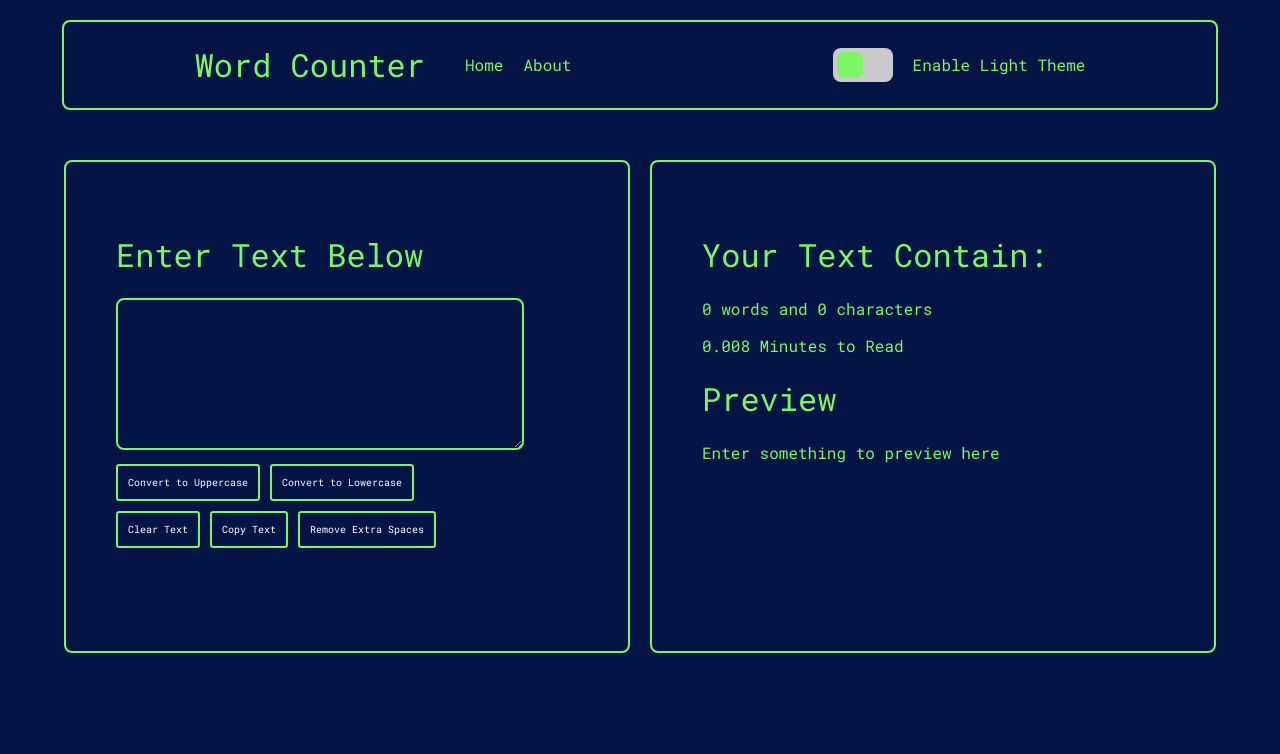
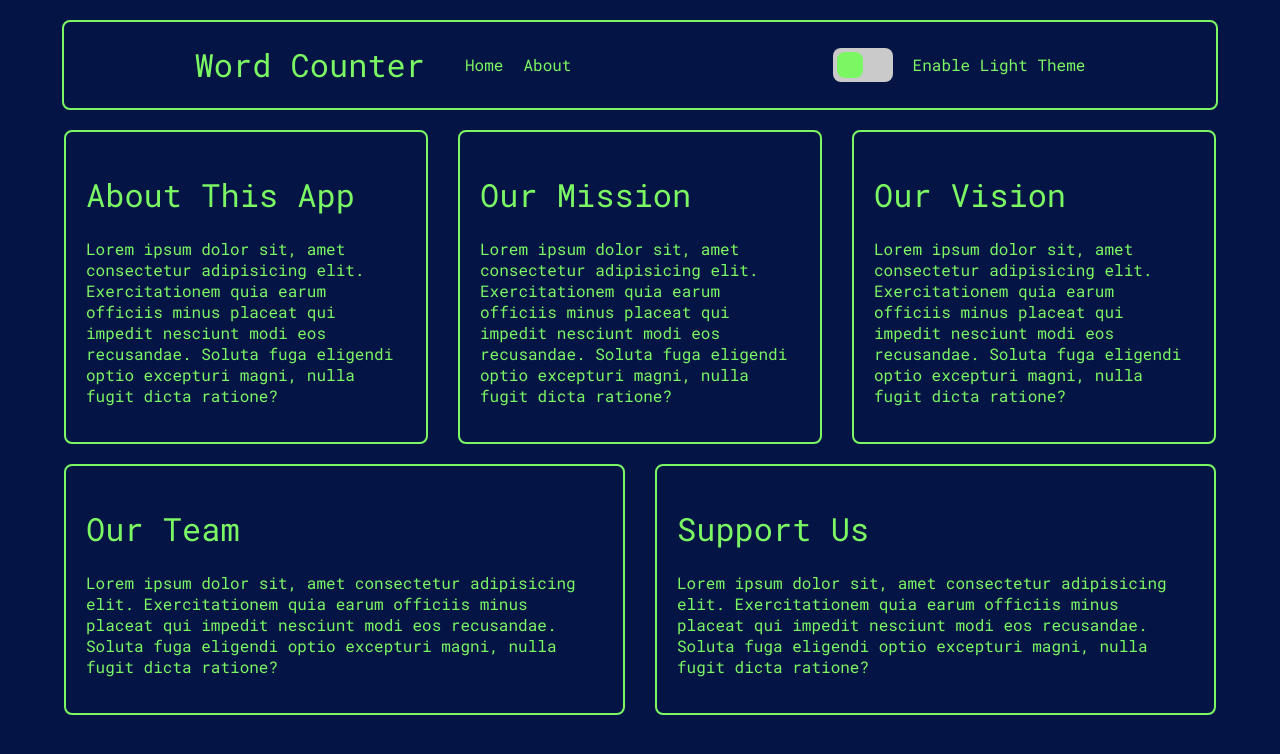
Before and after one commit to bilalshahzadd/textApp, a React (Create React App) app: page /About in a window 1280 px wide. Shown: the top 754 px of the page. Built offline with nearby package versions, Linux system fonts and the light colour scheme.

Commit message:
routing update

```diff
--- a/package.json
+++ b/package.json
@@ -8,6 +8,7 @@
     "@testing-library/user-event": "^13.5.0",
     "react": "^18.2.0",
     "react-dom": "^18.2.0",
+    "react-router-dom": "^6.4.4",
     "react-scripts": "5.0.1",
     "web-vitals": "^2.1.4"
   },
--- a/src/App.css
+++ b/src/App.css
@@ -1,4 +1,6 @@
 @import url('https://fonts.googleapis.com/css2?family=Roboto+Mono:wght@100;200;300;400;500;600;700&display=swap');
+
+/* GLOBAL STYLING */
 
 * {
   font-family: Roboto Mono;
@@ -9,6 +11,8 @@ body {
   background-color: #041545;
   color: #7bf763;
 }
+
+/* HEADER STYLING */
 
 .header {
   margin-top: 20px;
@@ -39,6 +43,13 @@ body {
 .mobileHeader {
   display: none;
 }
+
+.link {
+  color: #7bf763;
+  text-decoration: none;
+}
+
+/* SECTIONS AND CONTAINER STYLING */
 
 .section {
   margin-top: 50px;
@@ -80,47 +91,23 @@ body {
   cursor: pointer;
 }
 
-.toggle {
-  background-color: #00000000;
+.about {
+  margin-top: 20px;
+  display: flex;
+  align-items: center;
+  gap: 30px;
+  width: 90%;
+  margin-left: auto;
+  margin-right: auto;
+}
+
+.aboutContent {
   border: 2px solid #7bf763;
-  padding: 10px 50px;
-  color: #7bf763;
-  cursor: pointer;
+  padding: 20px;
   border-radius: 0.5rem;
 }
 
-.light header {
-  border: 2px solid #041545;
-  color: #041545;
-}
-
-.light .toggle {
-  border: 2px solid #041545;
-  color: #041545;
-}
-
-.light {
-  background-color: rgb(202, 202, 202);
-  color: #041545;
-}
-
-.light .container {
-  border: 2px solid #041545;
-}
-
-.light .textarea {
-  border: 2px solid #041545;
-  color: #041545;
-}
-
-.light .btn {
-  border: 2px solid #041545;
-  color: #041545;
-}
-
-#tooltipBox {
-  border: 2px solid #7bf763;
-}
+/* THEME TOGGLE BUTTON STYLING */
 
 .switch {
   position: relative;
@@ -181,6 +168,49 @@ input:checked+.slider:before {
   gap: 20px;
 }
 
+/*****
+
+LIGHT THEME STYLING
+
+*****/
+
+.light .aboutContent {
+  border: 2px solid #041545;
+}
+
+.light .link {
+  color: #041545;
+  text-decoration: none;
+}
+
+.light header {
+  border: 2px solid #041545;
+  color: #041545;
+}
+
+.light .toggle {
+  border: 2px solid #041545;
+  color: #041545;
+}
+
+.light {
+  background-color: rgb(202, 202, 202);
+  color: #041545;
+}
+
+.light .container {
+  border: 2px solid #041545;
+}
+
+.light .textarea {
+  border: 2px solid #041545;
+  color: #041545;
+}
+
+.light .btn {
+  border: 2px solid #041545;
+  color: #041545;
+}
 
 @media screen and (max-width:768px) {
 
@@ -226,22 +256,6 @@ input:checked+.slider:before {
     list-style: none;
   }
 
-  .toggle {
-    margin-top: 5px;
-    padding: 5px 30px 5px 30px;
-  }
-
-}
-
-@media only screen and (max-width: 600px) {
-
-  .all {
-    position: unset;
-    top: 0%;
-    left: 0%;
-    transform: translate(0%, 0%);
-  }
-
   .section {
     width: 100%;
     margin-top: 30px;
--- a/src/App.js
+++ b/src/App.js
@@ -1,13 +1,26 @@
 import "./App.css"
 import TextForm from "./components/TextForm";
 import Nav from "./components/Nav";
+import About from "./components/About";
+import {
+  BrowserRouter as Router,
+  Routes,
+  Route,
+  Link
+} from 'react-router-dom';
+
 
 function App() {
 
   return (
     <>
-      <Nav />
-      <TextForm />
+      <Router>
+        <Nav />
+        <Routes>
+          <Route exact path="/" element={<TextForm heading="Enter Text Below" />}></Route>
+          <Route exact path="/About" element={<About />}></Route>
+        </Routes>
+      </Router>
     </>
   );
 }
--- a/src/components/About.jsx
+++ b/src/components/About.jsx
@@ -4,16 +4,26 @@ export default function About() {
     return (
         <>
             <div className="about">
-                <div className="container">
-                    <h1>About</h1>
+                <div className="aboutContent">
+                    <h1>About This App</h1>
                     <p>Lorem ipsum dolor sit, amet consectetur adipisicing elit. Exercitationem quia earum officiis minus placeat qui impedit nesciunt modi eos recusandae. Soluta fuga eligendi optio excepturi magni, nulla fugit dicta ratione?</p>
                 </div>
-                <div className="container">
-                    <h1>About</h1>
+                <div className="aboutContent">
+                    <h1>Our Mission</h1>
                     <p>Lorem ipsum dolor sit, amet consectetur adipisicing elit. Exercitationem quia earum officiis minus placeat qui impedit nesciunt modi eos recusandae. Soluta fuga eligendi optio excepturi magni, nulla fugit dicta ratione?</p>
                 </div>
-                <div className="container">
-                    <h1>About</h1>
+                <div className="aboutContent">
+                    <h1>Our Vision</h1>
+                    <p>Lorem ipsum dolor sit, amet consectetur adipisicing elit. Exercitationem quia earum officiis minus placeat qui impedit nesciunt modi eos recusandae. Soluta fuga eligendi optio excepturi magni, nulla fugit dicta ratione?</p>
+                </div>
+            </div>
+            <div className="about">
+                <div className="aboutContent">
+                    <h1>Our Team</h1>
+                    <p>Lorem ipsum dolor sit, amet consectetur adipisicing elit. Exercitationem quia earum officiis minus placeat qui impedit nesciunt modi eos recusandae. Soluta fuga eligendi optio excepturi magni, nulla fugit dicta ratione?</p>
+                </div>
+                <div className="aboutContent">
+                    <h1>Support Us</h1>
                     <p>Lorem ipsum dolor sit, amet consectetur adipisicing elit. Exercitationem quia earum officiis minus placeat qui impedit nesciunt modi eos recusandae. Soluta fuga eligendi optio excepturi magni, nulla fugit dicta ratione?</p>
                 </div>
             </div>
--- a/src/components/Nav.jsx
+++ b/src/components/Nav.jsx
@@ -1,5 +1,6 @@
 import React from 'react'
 import { useState } from 'react';
+import { Link } from 'react-router-dom';
 import DarkLight from './DarkLight';
 
 
@@ -7,6 +8,11 @@ export default function Nav() {
 
     const [style, setStyle] = useState({
         display: 'none'
+    })
+
+    const [linkStyle, setLinkStyle] = useState({
+        color: "#7bf763",
+        textDecoration: "none"
     })
 
     const toggleMenu = () => {
@@ -25,11 +31,15 @@ export default function Nav() {
         <>
             <header className="header">
                 <div className="identity">
-                    <h1 className="title">Word Counter</h1>
+                    <Link to="/" className="link"><h1 className="title">Word Counter</h1></Link>
                     <nav>
                         <ul>
-                            <li>Home</li>
-                            <li>About</li>
+                            <li>
+                                <Link to="/" className="link">Home</Link>
+                            </li>
+                            <li>
+                                <Link to="/About" className="link">About</Link>
+                            </li>
                         </ul>
                     </nav>
                 </div>
--- a/src/components/TextForm.jsx
+++ b/src/components/TextForm.jsx
@@ -44,7 +44,7 @@ export default function TextForm(props) {
             <div className="all">
                 <div className='section'>
                     <div className='container'>
-                        <h1>Enter Text Below</h1>
+                        <h1>{props.heading}</h1>
                         <div>
                             <div>
                                 <textarea className="textarea" value={text} onChange={handleOnChange} rows={8}></textarea>
```
Also changed, not shown: 1 other file (tests, documents, lock files or other folders).
